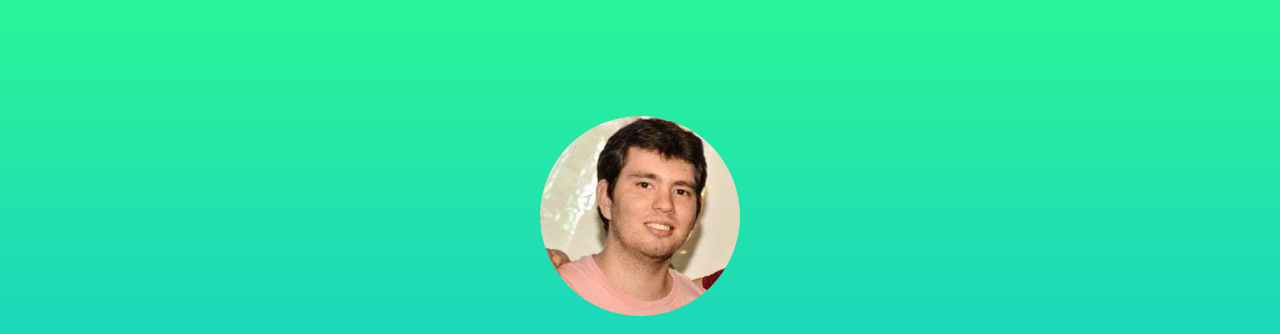
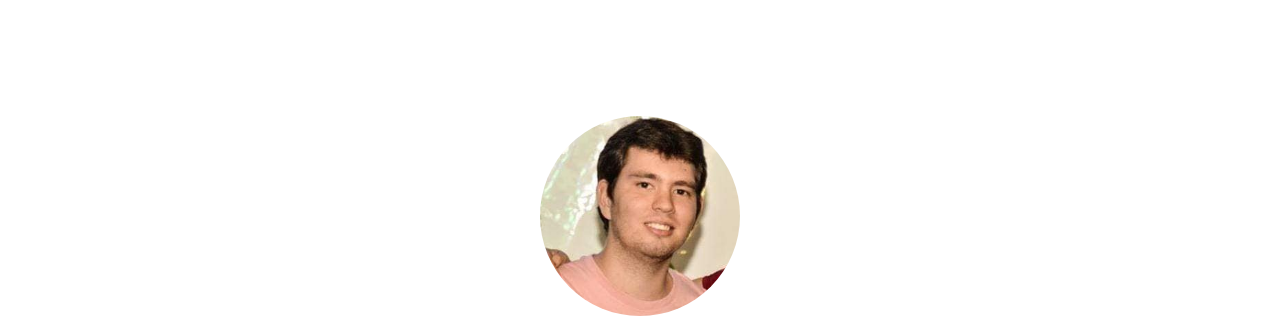
Before and after one commit to guilhermeocg/estudos, a plain HTML site: page index.html in a window 1280 px wide. Shown: the top 334 px of the page. Drawn offline with Linux system fonts and the light colour scheme.

Commit message:
Alteração do fundo para branco

```diff
--- a/styles/style.css
+++ b/styles/style.css
@@ -2,8 +2,7 @@
 
 body {
     color: #444;
-    background-color: #08AEEA;
-    background-image: linear-gradient(0deg, #08AEEA 0%, #2AF598 100%);
+    background: #fff;
     min-height: 100vh;
     font-family: Arial, Helvetica, sans-serif;
 }
```
